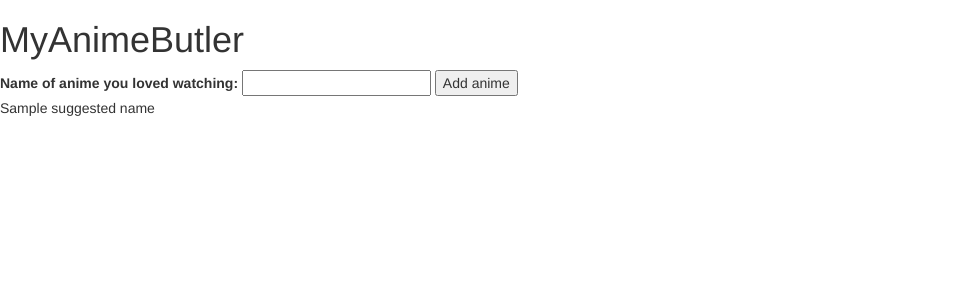
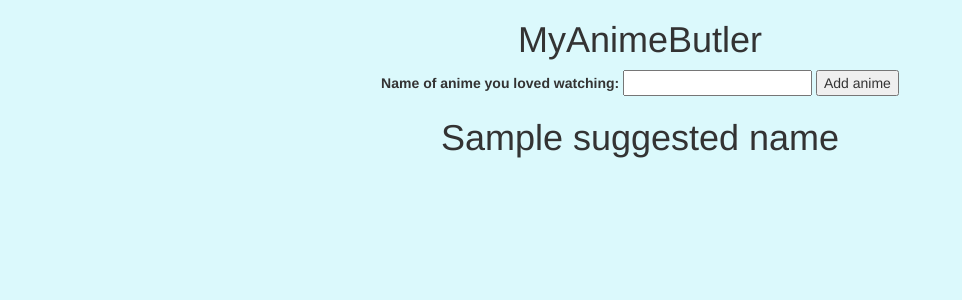
Before and after one commit to arjun-krishna1/MyAnimeButler, a Flask app: template templates/index.html in a window 1280 px wide. Shown: the top 300 px of the page, without its empty margins (0-962 px from the left). Run offline with Flask 2, Linux system fonts and the light colour scheme; the template is opened without the code that fills it: most values are stand-ins (such as "Sample title", 1, 10 or a date in 2020); parts of the project's set-up code (start-up, migrations or seed data) failed here and were passed over; some libraries are stand-ins or nearby versions.

Commit message:
stable now

```diff
--- a/app.py
+++ b/app.py
@@ -18,7 +18,7 @@ def index():
         anime_name = request.form["anime-name"]
 
         if anime_name not in anime_choices:
-            output = "not know anime"
+            output = f"'{anime_name}' is unknown"
             #return or something
         else:
             if anime_name in anime_choices:
--- /dev/null
+++ b/static/styles/index.css
@@ -0,0 +1,3 @@
+body {
+    background-color: #DBF9FC;
+}
--- a/templates/index.html
+++ b/templates/index.html
@@ -14,6 +14,8 @@
 	<!-- Optional theme -->
 	<link rel="stylesheet" href="https://maxcdn.bootstrapcdn.com/bootstrap/3.3.7/css/bootstrap-theme.min.css" integrity="sha384-rHyoN1iRsVXV4nD0JutlnGaslCJuC7uwjduW9SVrLvRYooPp2bWYgmgJQIXwl/Sp" crossorigin="anonymous">
 
+    <link rel="stylesheet" href="{{url_for('static', filename='styles/index.css')}}">
+
     <!-- HTML5 shim and Respond.js for IE8 support of HTML5 elements and media queries -->
     <!-- WARNING: Respond.js doesn't work if you view the page via file:// -->
     <!--[if lt IE 9]>
@@ -22,8 +24,8 @@
     <![endif]-->
   </head>
   <body>
-    <h1>MyAnimeButler</h1>
-
+    <h1 style = "text-align: center;">MyAnimeButler</h1>
+    <div style = "text-align: center;">
       <form action = "/" method = 'POST'>
         <label for="anime-name">Name of anime you loved watching:</label>
 
@@ -37,9 +39,13 @@
 
         <input id="add-anime-button" type="submit" value="Add anime">
 
+        <h1>{{ suggested_name }}</h1>
         </form>
+      </div>
 
-    <p>{{ suggested_name }}</p>
+
+
+
     <!-- Latest compiled and minified JavaScript -->
     <!-- jQuery (necessary for Bootstrap's JavaScript plugins) -->
     <script src="https://ajax.googleapis.com/ajax/libs/jquery/1.12.4/jquery.min.js"></script>
```
Lines whose indentation alone changed are shown as unchanged.
